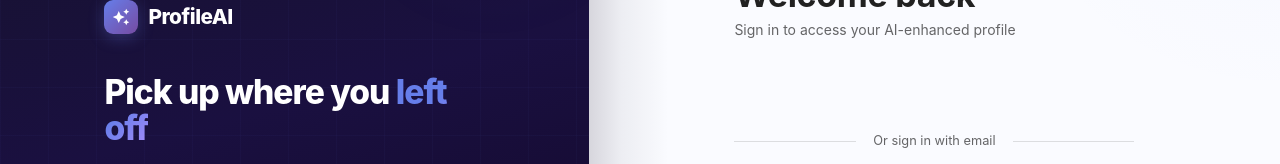
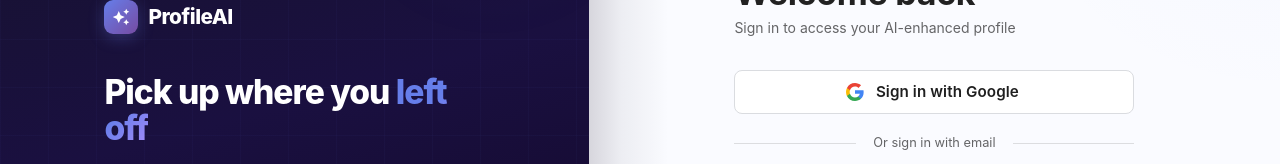
Before and after one commit to saeed79darvish/ProfileAI, a React (Vite) app in the folder frontend/: page /login in a window 1280 px wide. Shown: the part 225-389 px from the top of the page. Built offline with nearby package versions, Linux system fonts and the light colour scheme; no server answers.

Commit message:
feat(frontend): use unified GoogleAuthButton on login/register

```diff
--- /dev/null
+++ b/frontend/src/components/GoogleAuthButton.jsx
@@ -0,0 +1,77 @@
+import { Button, CircularProgress } from '@mui/material';
+import { useGoogleLogin } from '@react-oauth/google';
+
+// Official multi-color "G" logo (Google brand guidelines).
+const GoogleLogo = (props) => (
+  <svg width="18" height="18" viewBox="0 0 18 18" aria-hidden="true" {...props}>
+    <path fill="#4285F4" d="M17.64 9.2c0-.637-.057-1.251-.164-1.84H9v3.481h4.844a4.14 4.14 0 0 1-1.796 2.716v2.258h2.908c1.702-1.567 2.684-3.874 2.684-6.615z"/>
+    <path fill="#34A853" d="M9 18c2.43 0 4.467-.806 5.956-2.184l-2.908-2.258c-.806.54-1.837.86-3.048.86-2.344 0-4.328-1.584-5.036-3.711H.957v2.332A9 9 0 0 0 9 18z"/>
+    <path fill="#FBBC05" d="M3.964 10.707A5.41 5.41 0 0 1 3.682 9c0-.593.102-1.17.282-1.707V4.961H.957A9 9 0 0 0 0 9c0 1.452.348 2.827.957 4.039l3.007-2.332z"/>
+    <path fill="#EA4335" d="M9 3.58c1.321 0 2.508.454 3.44 1.345l2.582-2.58C13.463.891 11.426 0 9 0A9 9 0 0 0 .957 4.961L3.964 7.293C4.672 5.166 6.656 3.58 9 3.58z"/>
+  </svg>
+);
+
+/**
+ * Modern, brand-consistent Google OAuth button.
+ * Renders a single white pill button ("Continue with Google" or custom label)
+ * with the official "G" logo, regardless of the user's Google session state.
+ * Uses the OAuth2 implicit flow and forwards the access token to onSuccess.
+ */
+const GoogleAuthButton = ({
+  onSuccess,
+  onError,
+  loading = false,
+  disabled = false,
+  label = 'Continue with Google',
+  fullWidth = true,
+}) => {
+  const login = useGoogleLogin({
+    flow: 'implicit',
+    scope: 'openid email profile',
+    onSuccess: (tokenResponse) => onSuccess?.({ accessToken: tokenResponse.access_token }),
+    onError: (err) => onError?.(err),
+  });
+
+  return (
+    <Button
+      type="button"
+      variant="outlined"
+      fullWidth={fullWidth}
+      onClick={() => login()}
+      disabled={disabled || loading}
+      startIcon={loading ? <CircularProgress size={18} thickness={5} /> : <GoogleLogo />}
+      sx={{
+        height: 44,
+        textTransform: 'none',
+        fontWeight: 600,
+        fontSize: '0.95rem',
+        letterSpacing: 0.1,
+        color: '#1f1f1f',
+        backgroundColor: '#ffffff',
+        borderColor: '#dadce0',
+        borderRadius: '8px',
+        boxShadow: 'none',
+        '&:hover': {
+          backgroundColor: '#f8f9fa',
+          borderColor: '#dadce0',
+          boxShadow: '0 1px 2px 0 rgba(60,64,67,0.10), 0 1px 3px 1px rgba(60,64,67,0.06)',
+        },
+        '&:active': {
+          backgroundColor: '#f1f3f4',
+        },
+        '&.Mui-disabled': {
+          backgroundColor: '#ffffff',
+          borderColor: '#e0e0e0',
+          color: '#9aa0a6',
+        },
+        '& .MuiButton-startIcon': {
+          marginRight: 1.5,
+        },
+      }}
+    >
+      {label}
+    </Button>
+  );
+};
+
+export default GoogleAuthButton;
--- a/frontend/src/pages/Login/index.jsx
+++ b/frontend/src/pages/Login/index.jsx
@@ -13,7 +13,7 @@ import {
 } from '@mui/material';
 import VisibilityIcon from '@mui/icons-material/Visibility';
 import VisibilityOffIcon from '@mui/icons-material/VisibilityOff';
-import { GoogleLogin } from '@react-oauth/google';
+import GoogleAuthButton from '@/components/GoogleAuthButton';
 import { useAuth } from '@/contexts/AuthContext';
 import { authAPI } from '@/services/api';
 import AuthLayout, { MobileStickyFooter } from '@/components/AuthLayout';
@@ -25,7 +25,6 @@ import {
   subtitleSx,
   alertSx,
   socialButtonsContainerSx,
-  googleLoginWrapperSx,
   dividerSx,
   dividerTextSx,
   emailGroupSx,
@@ -77,11 +76,13 @@ const Login = () => {
   };
 
   // --- OAuth ---
-  const handleGoogleSuccess = async (credentialResponse) => {
+  const handleGoogleSuccess = async (payload) => {
     setError('');
     setLoading(true);
     try {
-      const response = await authAPI.googleLogin(credentialResponse.credential);
+      const response = await authAPI.googleLogin(
+        payload?.credential ? { credential: payload.credential } : payload
+      );
       const { token, user } = response.data;
       localStorage.setItem(STORAGE_KEY_TOKEN, token);
       setToken(token);
@@ -145,17 +146,12 @@ const Login = () => {
 
       {/* Social buttons */}
       <Box sx={socialButtonsContainerSx}>
-        <Box sx={googleLoginWrapperSx}>
-          <GoogleLogin
-            onSuccess={handleGoogleSuccess}
-            onError={handleGoogleError}
-            theme="outline"
-            size="large"
-            text="signin_with"
-            shape="rectangular"
-            width="400"
-          />
-        </Box>
+        <GoogleAuthButton
+          label="Sign in with Google"
+          loading={loading}
+          onSuccess={(payload) => handleGoogleSuccess(payload)}
+          onError={handleGoogleError}
+        />
       </Box>
 
       {/* Divider */}
--- a/frontend/src/pages/Register/index.jsx
+++ b/frontend/src/pages/Register/index.jsx
@@ -19,7 +19,7 @@ import CheckCircleOutlineIcon from '@mui/icons-material/CheckCircleOutline';
 import RadioButtonUncheckedIcon from '@mui/icons-material/RadioButtonUnchecked';
 import PersonIcon from '@mui/icons-material/Person';
 import BusinessCenterIcon from '@mui/icons-material/BusinessCenter';
-import { GoogleLogin } from '@react-oauth/google';
+import GoogleAuthButton from '@/components/GoogleAuthButton';
 import { useAuth } from '@/contexts/AuthContext';
 import { authAPI, referralAPI } from '@/services/api';
 import AuthLayout, { MobileStickyFooter } from '@/components/AuthLayout';
@@ -34,7 +34,6 @@ import {
   subtitleSx,
   alertSx,
   socialButtonsWrapperSx,
-  googleButtonWrapperSx,
   dividerSx,
   dividerTextSx,
   fieldLabelSx,
@@ -108,11 +107,14 @@ const Register = () => {
   };
 
   // --- OAuth ---
-  const handleGoogleSuccess = async (credentialResponse) => {
+  const handleGoogleSuccess = async (payload) => {
     setError('');
     setLoading(true);
     try {
-      const response = await authAPI.googleRegister(credentialResponse.credential, formData.role);
+      const response = await authAPI.googleRegister(
+        payload?.credential ? { credential: payload.credential } : payload,
+        formData.role
+      );
       const { token, user } = response.data;
       localStorage.setItem('token', token);
       setToken(token);
@@ -218,17 +220,12 @@ const Register = () => {
 
       {/* Social buttons */}
       <Box sx={socialButtonsWrapperSx}>
-        <Box sx={googleButtonWrapperSx}>
-          <GoogleLogin
-            onSuccess={handleGoogleSuccess}
-            onError={handleGoogleError}
-            theme="outline"
-            size="large"
-            text="signup_with"
-            shape="rectangular"
-            width="400"
-          />
-        </Box>
+        <GoogleAuthButton
+          label={formData.role === 'recruiter' ? 'Sign up with Google' : 'Sign up with Google'}
+          loading={loading}
+          onSuccess={(payload) => handleGoogleSuccess(payload)}
+          onError={handleGoogleError}
+        />
       </Box>
 
       {/* Divider */}
```
